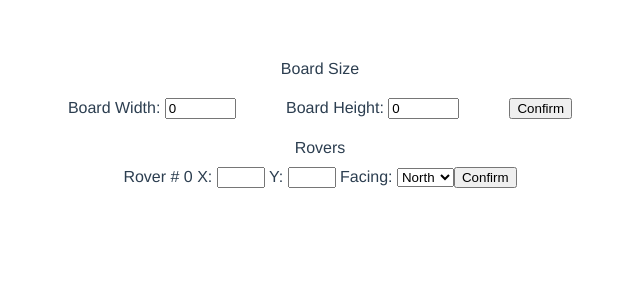
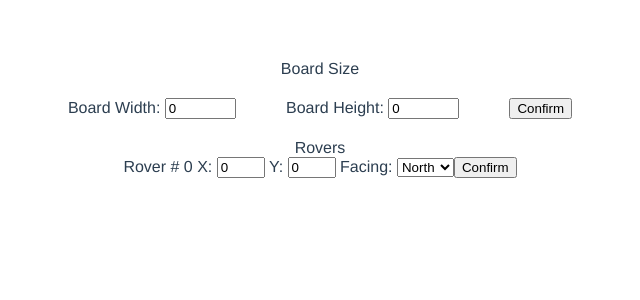
Before and after one commit to osmanozturk/rover-project, a Vue app: page / in a window 1280 px wide. Shown: the top 300 px of the page, without its empty margins (320-960 px from the left). Built offline with nearby package versions, Linux system fonts and the light colour scheme.

Commit message:
First rover initialization on the board done Fixed the empty board creation reference error

```diff
--- a/src/components/MarsRovers.vue
+++ b/src/components/MarsRovers.vue
@@ -27,9 +27,9 @@
         </div>
 
         <div id="board" v-if="boardSizeConfirmed">
-            <span v-for="(y, yindex) in this.board" :key="'boardcell-row-' + yindex">
-                <span v-for="(element, xindex) in y" :key="'boardcell-column-' + xindex">
-                    <board-cell :roverFacing="element"></board-cell>
+            <span v-for="(y, yindex) in board" :key="'boardcell-row-' + yindex">
+                <span v-for="(element, xindex) in board[yindex]" :key="'boardcell-column-' + xindex">
+                    <board-cell :roverFacing="board[yindex][xindex]"></board-cell>
                 </span>
                 <br>
             </span>
@@ -38,15 +38,14 @@
 
 
     <div style="padding-bottom: 20px; margin-top: 20px">Rovers
-        <div v-for="(rover, index) in rovers" :key="'rover'+index" style="margin-top: 10px">
             <div>
                 <!-- User will see a list of rovers to be placed and can give initial positions and facings to them -->
-                <rover-input :index="index" :boardHeight="Number(boardHeight)" :boardWidth="Number(boardWidth)">
+                <rover-input :index="0" :boardHeight="Number(boardHeight)" :boardWidth="Number(boardWidth)"
+                @position-confirmed="rover => confirmRoverPosition(rover)">
 
                 </rover-input>
 
             </div>
-        </div>
     </div>
 
     </div>
@@ -69,12 +68,8 @@ export default {
             boardSizeConfirmed: false,
             boardWidth: 0,
             boardHeight: 0,
-            rovers: [{
-                x: 0,
-                y: 0,
-                facing: "N"
-            }],
-            board: null
+            rovers: [],
+            board: []
         }
     },
     created() {
@@ -84,7 +79,7 @@ export default {
         //this watcher will recalculate the board everytime a change happens with rovers
         rovers: {
             handler: () => {
-                this.calculateBoard();
+                this.calculateBoard(true);
             },
             deep: true //will allow us to watch changes within the array
         }
@@ -105,22 +100,27 @@ export default {
 
             return this.boardSizeConfirmed;
         },
+        confirmRoverPosition(rover) {
+            //experimenting with only one rover
+            //todo add multiple rover capability
+            console.log('rovercame', rover);
+            this.rovers[0] = rover;
+            this.calculateBoard(true);
+        },
         calculateBoard(debug) {
             //initializing the the board with null values,
-            this.board = new Array(Number(this.boardHeight));
-            this.board.fill(
-                (new Array(Number(this.boardWidth))).fill(null, 0, Number(this.boardWidth)),
-            0, Number(this.boardHeight));
+            this.board= new Array(Number(this.boardHeight)).fill().map(() => new Array(Number(this.boardWidth)).fill(null));
+
 
             if (debug) {
                 console.log('calculating board', Number(this.boardHeight), Number(this.boardWidth));
                 console.log('calculating board res', this.board);
             }
 
-            //will uncomment after I implement rover initialization
-            // this.rovers.forEach(rover => {
-            //     this.board[rover.y][rover.x] = rover.facing;
-            // });
+            this.rovers.forEach(rover => {
+                console.log('roverreport', rover.y, rover.x);
+                this.board[rover.y][rover.x] = rover.facing;
+            });
 
             return this.board;
         }
--- a/src/components/RoverInput.vue
+++ b/src/components/RoverInput.vue
@@ -5,17 +5,17 @@
         </span>
         <span>
             <label :for="'rover-x-input-'+index"> X:
-                <input :id="'rover-x-input-'+index" type="number" min="0" :max="boardWidth">
+                <input :id="'rover-x-input-'+index" v-model="x"  type="number" min="0" :max="boardWidth">
             </label>
         </span>
         <span>
             <label :for="'rover-y-input-'+index"> Y:
-                <input :id="'rover-y-input-'+index" type="number" min="0" :max="boardHeight">
+                <input :id="'rover-y-input-'+index" v-model="y" type="number" min="0" :max="boardHeight">
             </label>
         </span>
         <span>
             <label :for="'rover-facing-input-'+index"> Facing:
-                <select :id="'rover-facing-input-'+index">
+                <select :id="'rover-facing-input-'+index" v-model="facing">
                     <option value="N">North</option>
                     <option value="S">South</option>
                     <option value="E">East</option>
@@ -24,7 +24,7 @@
             </label>
         </span>
         <span>
-            <button>
+            <button @click="confirmPosition()">
                 Confirm
             </button>
         </span>
@@ -36,16 +36,43 @@ export default {
     name: 'RoverInput',
     props: {
         index: Number,
-        boardHeight: Number,
-        boardWidth: Number
+
+        boardHeight: {
+            type: Number,
+            default: null
+        },
+        boardWidth: {
+            type: Number,
+            default: null
+        },
+
     },
     data() {
         return {
-
+           x: 0,
+           y: 0,
+           facing: 'N'
         }
     },
     computed: {
-
+        isPositionsValid() {
+            //making sure the size is confirmed
+            return  this.boardHeight !== null && this.boardWidth !== null
+            && (this.x >= 0 && this.x < this.boardWidth) && (this.y >= 0 && this.y < this.boardHeight);
+        }
+    },
+    methods: {
+        confirmPosition() {
+            if (this.isPositionsValid) {
+                this.$emit('position-confirmed', {
+                    x: this.x,
+                    y: this.y,
+                    facing: this.facing
+                })
+            } else {
+                alert("Please enter appropriate values for the rover position");
+            }
+        }
     }
 }
 </script>
```
